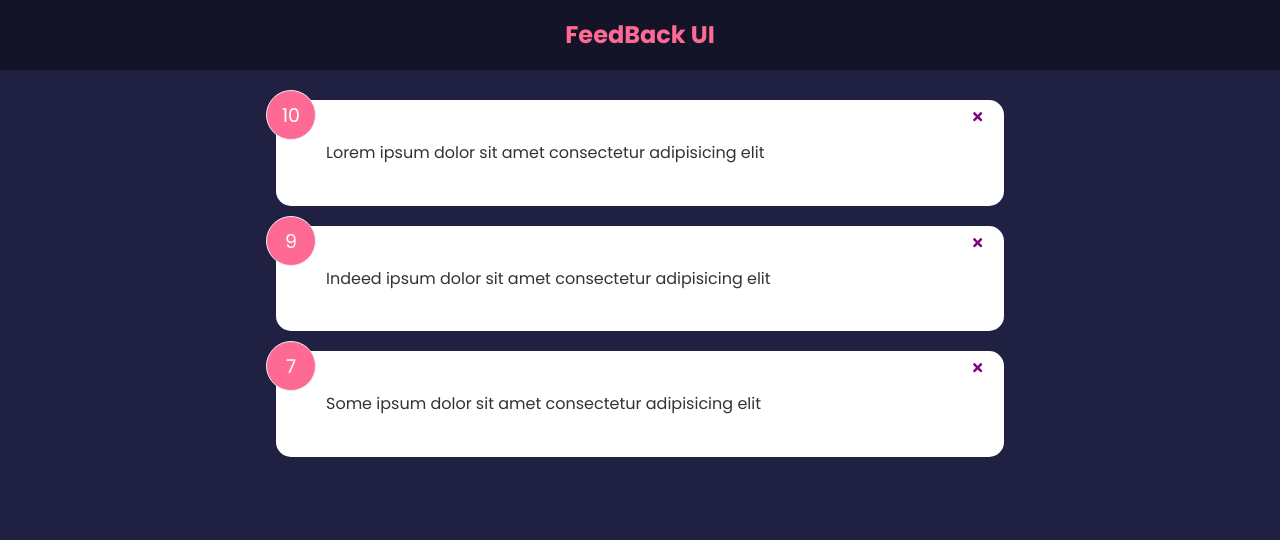
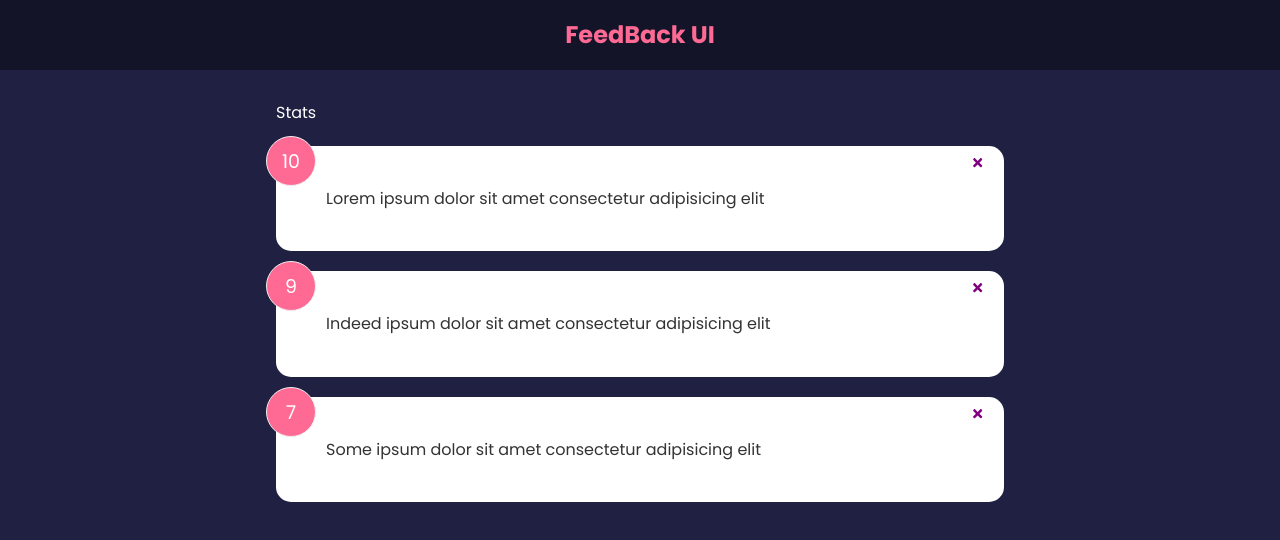
Before and after one commit to billionsjoel/feedback-app, a React (Create React App) app: page / in a window 1280 px wide. Shown: the top 540 px of the page. Built offline with nearby package versions, Linux system fonts and the light colour scheme.

Commit message:
Import feedback stats and render it

```diff
--- a/src/App.js
+++ b/src/App.js
@@ -1,6 +1,7 @@
 import { useState } from 'react';
 import Header from './components/Header';
 import FeedbackList from './components/FeedbackList';
+import FeedbackStats from './components/FeedbackStats';
 import feedbackData from './Data/FeedbackData';
 
 function App() {
@@ -15,6 +16,7 @@ function App() {
 		<>
 			<Header />
 			<div className="container">
+				<FeedbackStats />
 				<FeedbackList feedback={feedback} handleDelete={deleteFeedback} />
 			</div>
 		</>
--- a/src/components/FeedbackStats.jsx
+++ b/src/components/FeedbackStats.jsx
@@ -1,5 +1,5 @@
 function FeedbackStats() {
-	return <div>FeedbackStats</div>;
+	return <div>Stats</div>;
 }
 
 export default FeedbackStats;
```
